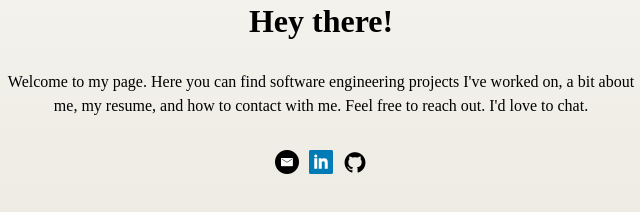
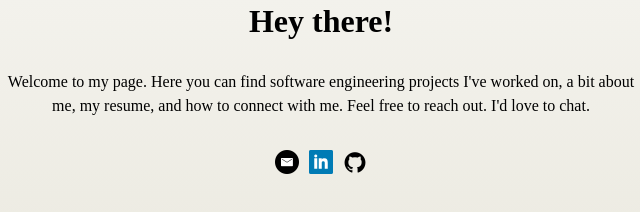
Before and after one commit to odinolson17/OdinOlsonPortfolioWebsite, a plain HTML site: page index.html in a window 1280 px wide. Shown: the part 460-672 px from the top of the page, 319-959 px from the left. Drawn offline with Linux system fonts and the light colour scheme; a web font is replaced by a local one.

Commit message:
Update index.html

```diff
--- a/index.html
+++ b/index.html
@@ -42,7 +42,7 @@
         <img src="assets/profilePic.jpeg" class="front-page-photo">
         <h1>Hey there!</h1>
         <p class="intro-p">
-          Welcome to my page. Here you can find software engineering projects I've worked on, a bit about me, my resume, and how to contact with me. Feel free to reach out. I'd love to chat.
+          Welcome to my page. Here you can find software engineering projects I've worked on, a bit about me, my resume, and how to connect with me. Feel free to reach out. I'd love to chat.
         </p>
       </div>
       <div class="space-photos">
```
